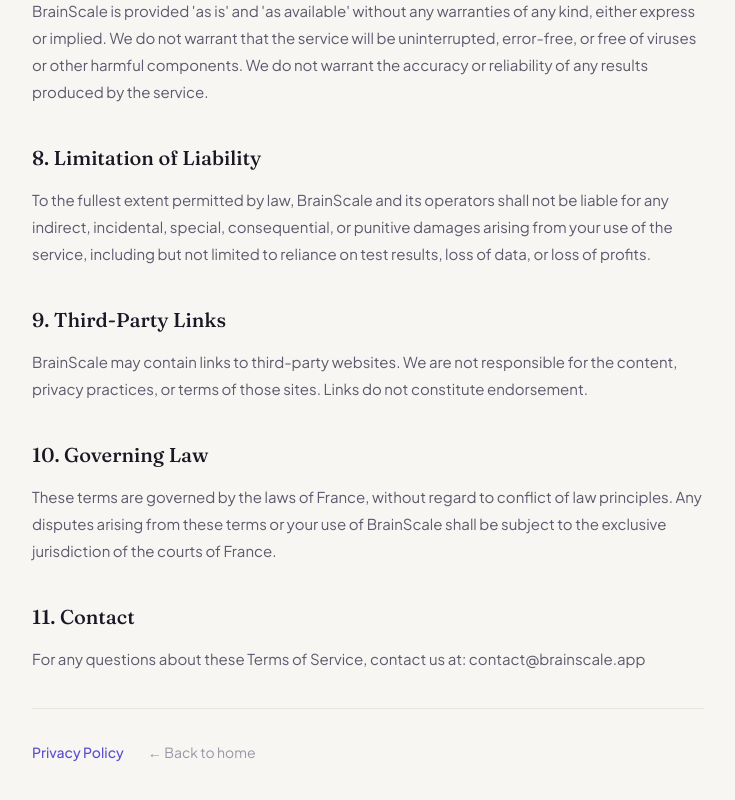
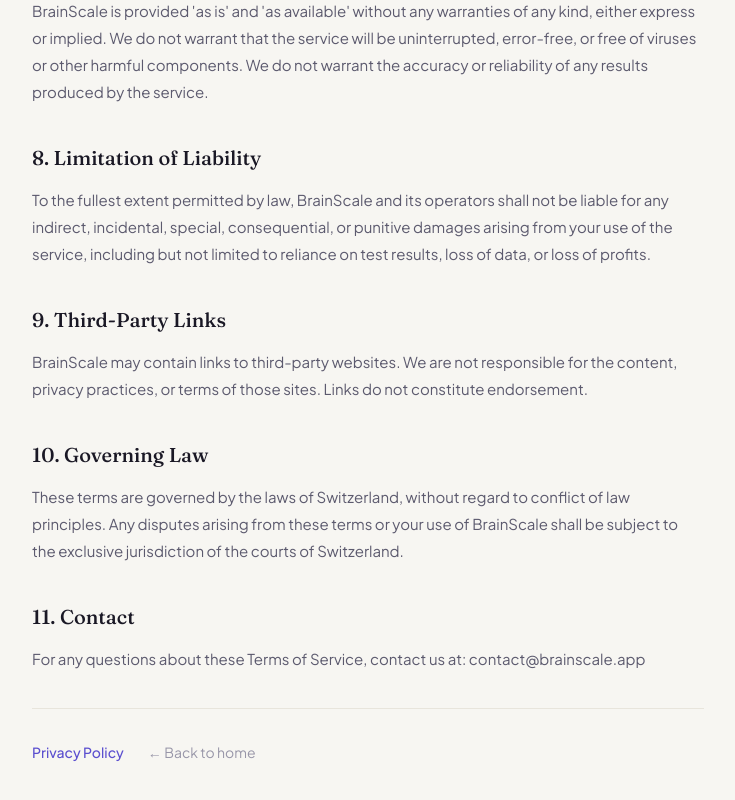
Before and after one commit to devbrainscale/brainscale, a Next.js app: page /terms in a window 1280 px wide. Shown: the part 1431-2231 px from the top of the page, without its empty margins (272-1007 px from the left). Built offline with nearby package versions, Linux system fonts and the light colour scheme.

Commit message:
Fix: jurisdiction updated to Switzerland

```diff
--- a/src/app/terms/page.tsx
+++ b/src/app/terms/page.tsx
@@ -64,7 +64,7 @@
           },
           {
             title: "10. Governing Law",
-            content: "These terms are governed by the laws of France, without regard to conflict of law principles. Any disputes arising from these terms or your use of BrainScale shall be subject to the exclusive jurisdiction of the courts of France.",
+            content: "These terms are governed by the laws of Switzerland, without regard to conflict of law principles. Any disputes arising from these terms or your use of BrainScale shall be subject to the exclusive jurisdiction of the courts of Switzerland.",
           },
           {
             title: "11. Contact",
```
